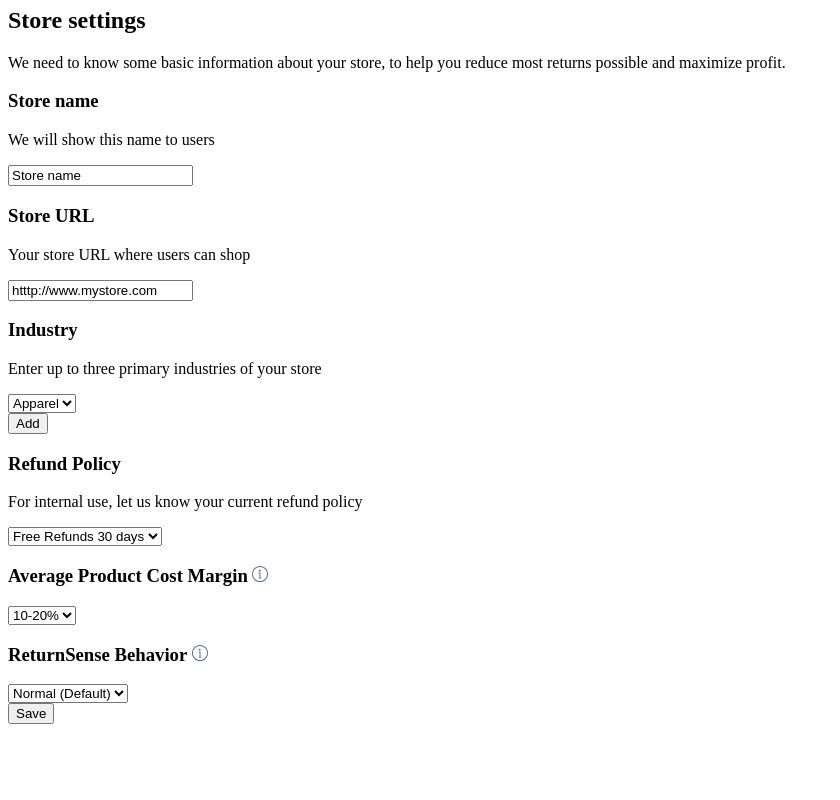
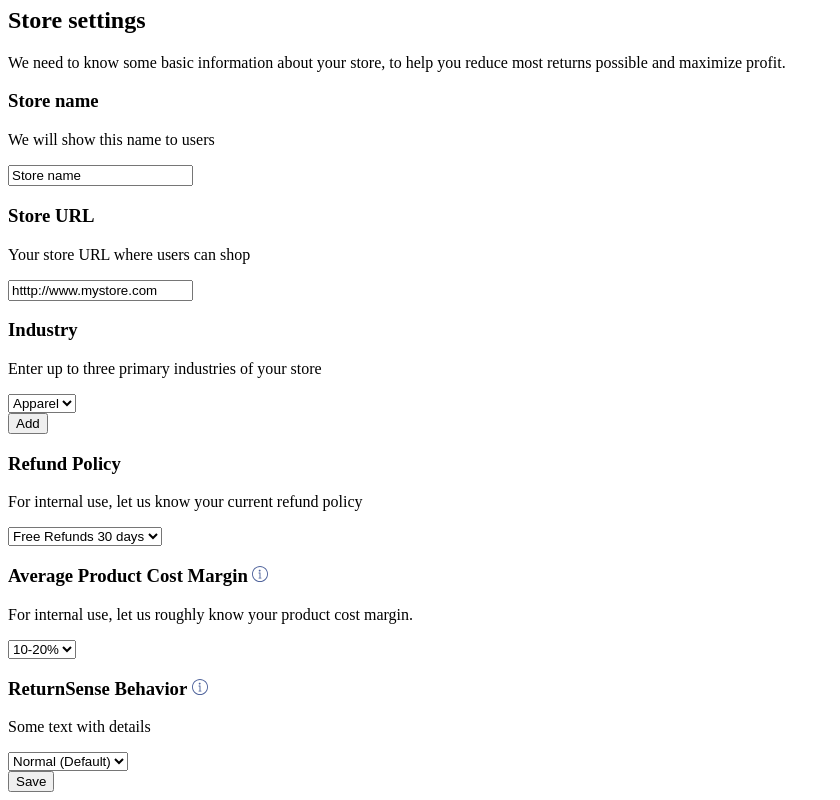
Before and after one commit to OlehPshyk/returngo, a website: page src/store_settings.html in a window 1280 px wide. Shown: the part 724-1524 px from the top of the page, without its empty margins (0-840 px from the left). Before the commit the page ends 1456 px from the top, so only its background shows below. Drawn offline with nearby package versions, Linux system fonts and the light colour scheme.

Commit message:
fix tetx

```diff
--- a/src/store_settings.html
+++ b/src/store_settings.html
@@ -312,6 +312,9 @@
                       This will help us to optimize return reduce while and maximize your."
                       src="./static/img/info-icon.svg" alt="info">
                   </h3>
+                  <div class="set-item-text">
+                    <p>For internal use, let us roughly know your product cost margin.</p>
+                  </div>
                   <!-- <div class="set-item-text">
                     <p>For internal use, let us roughly know your product cost margin.<br>
                     E.g if it costs you $10 to produce/buy the product, and you sell it for $50, the cost margin is 20%</p>
@@ -343,6 +346,9 @@
                       In both behaviors, we make sure to eliminate abuse and base it on our smart ML algorithms, in order to maximize your profits."
                       src="./static/img/info-icon.svg" alt="info">
                   </h3>
+                  <div class="set-item-text">
+                    <p>Some text with details</p>
+                  </div>
                   <!-- <div class="set-item-text">
                     <p>Normal - it means we make sure to maximize profit while reducing returns Aggressive - Once we have hard calls, in this option we will decide to give a higher compensation to reduce returns.</p>
                     <p>In both behaviors, we make sure to eliminate abuse and base it on our smart ML algorithms, in order to maximize your profits.</p>
```
